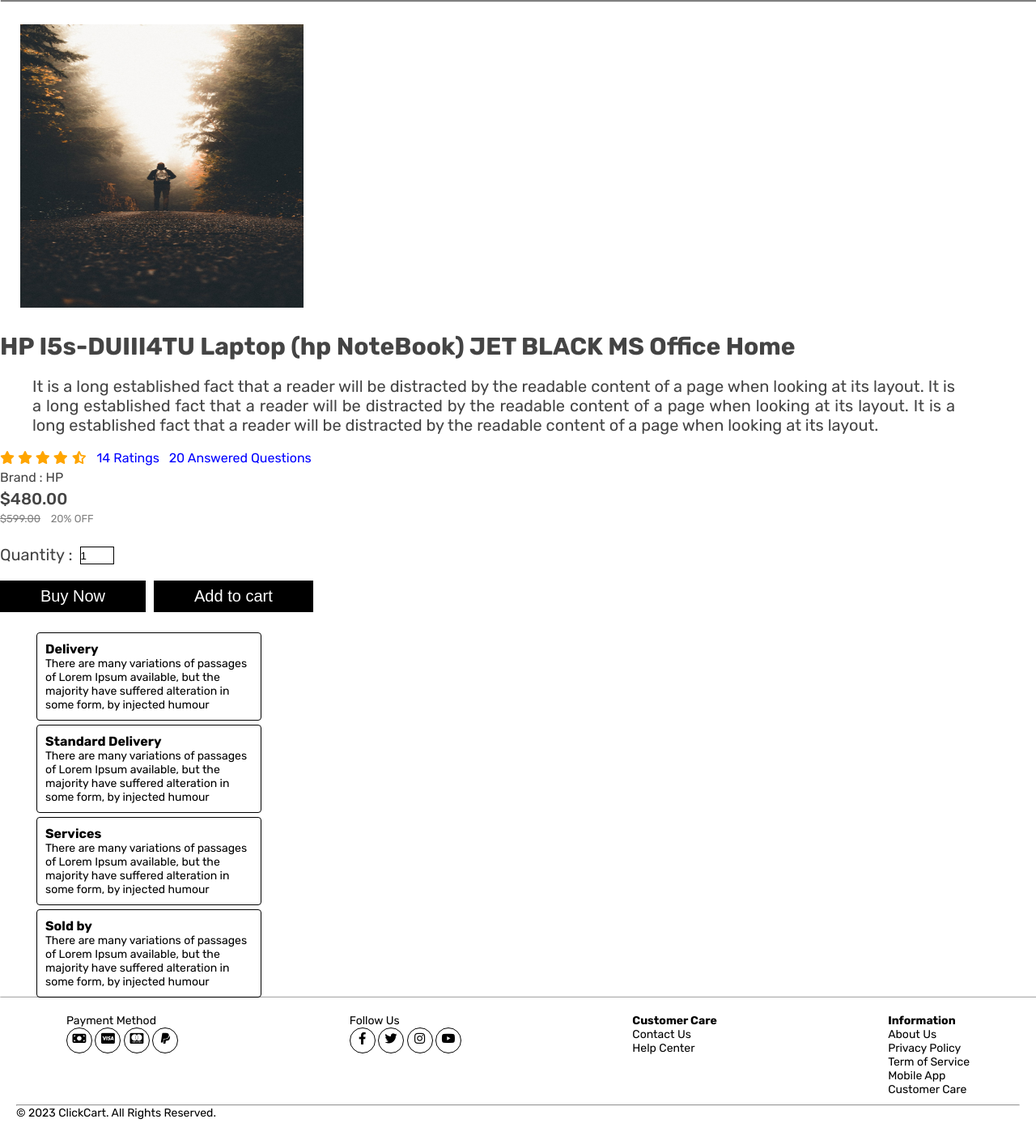
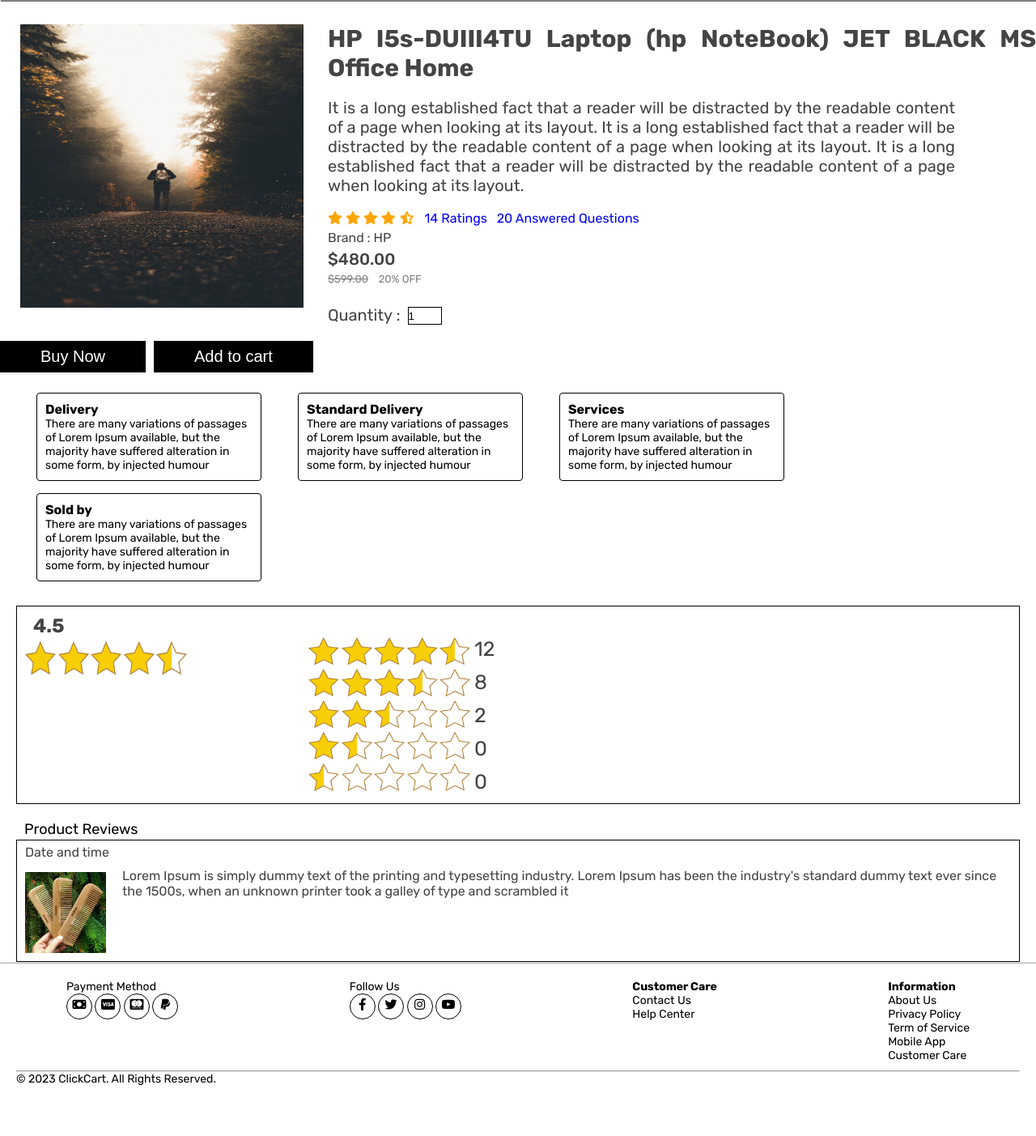
Before and after one commit to lahiruudayakumara/ClickCart, a PHP site: page /product_view_page.php in a window 1280 px wide. Shown: the part 114-1517 px from the top of the page at 81% size. After the commit the page ends 1455 px from the top, so only its background shows below. Run offline with PHP 8.4, Linux system fonts and the light colour scheme.

Commit message:
updated the rest of the product view page

```diff
--- a/css/product_view_page.css
+++ b/css/product_view_page.css
@@ -1,3 +1,4 @@
+
 .product_image{
     width: 350px;
     height: 350px;
@@ -122,6 +123,7 @@
     margin-left: 45px;
     margin-top: 5px;
     float: left;
+    margin-bottom: 10px;
   }
 
   .delivery-description p {
@@ -129,3 +131,70 @@
     font-size: 14px;
     color: #000000;
   }
+
+  .rating-section{
+    border: solid black 1px;
+    border-width: 100%;
+    margin: 20px;
+  }
+
+h2{
+    margin-left: 20px;
+    margin-top: 10px;
+}
+
+.star-row{
+    width: 200px;
+    height: 45px;
+    float: left;
+    margin-left: 10px;
+    margin-top: 5px;
+}
+
+.stars{
+    width: 200px;
+    height: 190px;
+    margin-left: 150px;
+    float:left;
+}
+
+.rating-num p{
+    margin-bottom: 12px;
+    font-size: 25px;
+}
+
+.review-1 p{
+    font-size: large;
+    color: #000000;
+    margin-left: 30px;
+    margin-bottom: 2px;
+
+}
+
+.review-2{
+    border: solid black 1px;
+    margin-left: 20px;
+    margin-bottom: 2px;
+    margin-right: 20px;
+}
+
+.review-2 p{
+    margin-top: 5px;
+    margin-left: 10px;
+    margin-bottom: 10px;
+}
+
+.review-image img{
+    width: 100px;
+    height: 100px;
+    float: left;
+    margin-top: 5px;
+    margin-left: 10px;
+    margin-bottom: 10px;
+    margin-right: 20px;
+}
+
+.review-des p{
+    font-size: medium;
+    margin-right: 10px;
+}
--- a/footer.php
+++ b/footer.php
@@ -31,15 +31,15 @@
                 <div class="col">
                     <p><b>Customer Care</b></p>
                     <a href="#"><p>Contact Us</p></a>
-                    <a href="#"><p>Help Center</p></a>
+                    <a href="./helpcenter.php"><p>Help Center</p></a>
                 </div>
                 <div class="col">
                     <div class="item">
                         <p><b>Information</b></p>
-                        <a href="#"><p>About Us</p></a>
-                        <a href="#"><p>Privacy Policy</p></a>
-                        <a href="#"><p>Term of Service</p></a>
-                        <a href="#"><p>Mobile App</p></a>
+                        <a href="./aboutus.php"><p>About Us</p></a>
+                        <a href="./privacy.php"><p>Privacy Policy</p></a>
+                        <a href="./termsofservice.php"><p>Term of Service</p></a>
+                        <a href="./mobileapp.php"><p>Mobile App</p></a>
                         <a href="#"><p>Customer Care</p></a>
                     </div>
                 </div>
--- a/product_view_page.php
+++ b/product_view_page.php
@@ -13,6 +13,7 @@
 <body>
     <?php include "./header.php" ?>
 
+        <div class="section">
             <div>
                     <img class="product_image" src="images/sample.jfif">
             </div>
@@ -79,6 +80,44 @@
                     but the majority have suffered alteration in some form, by injected humour</p>
                 </div>
             </div>
+            </div>
+
+            <div class="rating-section">
+                <h2>4.5</h2>
+                <div>
+                    <img class="star-row" src="./images/startrow.png" alt="Star Row">
+                </div>
+                    <div >
+                        <img class="stars" src="./images/starts.png" alt="Stars">
+                    </div>
+                    <div class="rating-num">
+                        <p><span style="margin-left:5px; margin-top: 5px;">12</span></p>
+                        <p><span style="margin-left:5px; margin-top: 5px;">8</p>
+                        <p><span style="margin-left:5px; margin-top: 5px;">2</p>
+                        <p><span style="margin-left:5px; margin-top: 5px;">0</p>
+                        <p><span style="margin-left:5px; margin-top: 5px;">0</p>
+                    </div>
+                </div>
+
+                <div  class="review-1">
+                    <p>Product Reviews</p>
+                </div>
+
+                <div class="review-2">
+                    <p>Date and time</p>
+                    <div class="review-image">
+                        <img src="./images/comb.jpg">
+                    </div>
+                    <div class="review-des">
+                        <p>Lorem Ipsum is simply dummy text of the printing and typesetting industry. Lorem Ipsum has been the industry's standard dummy text ever since the 1500s, when an unknown printer took a galley of type and scrambled it</p>
+                    </div>
+                </div>
+
+
+
+
+
+
 
     <?php include "./footer.php" ?>
 </body>
```
Also changed, not shown: images/startrow.png (added), images/starts.png (added).
